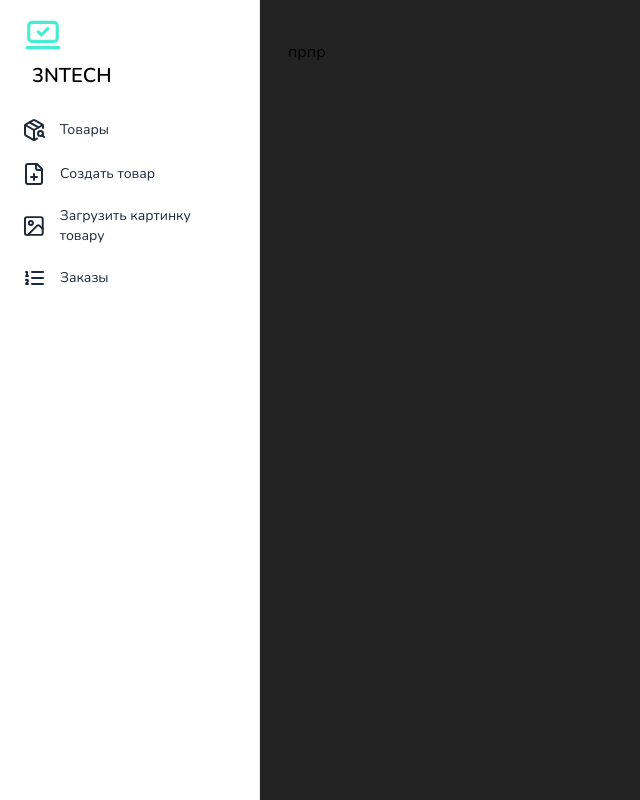
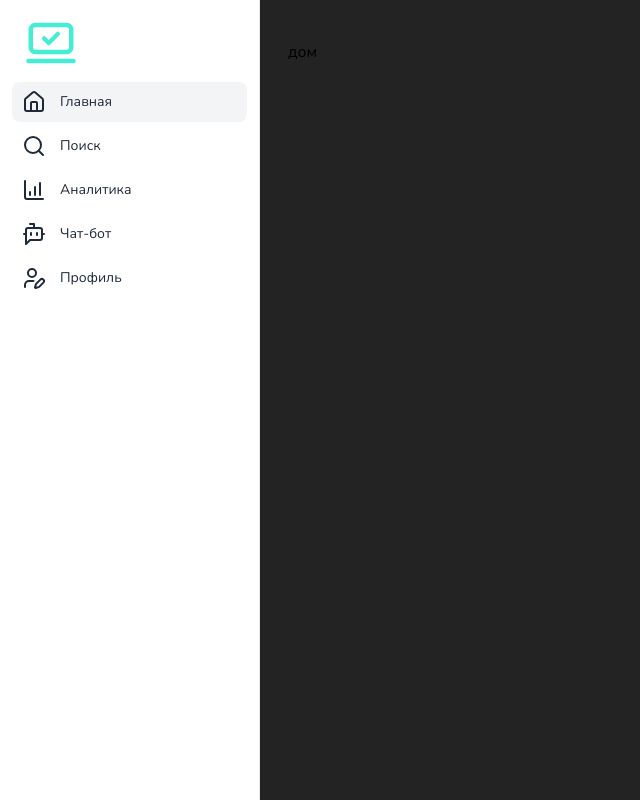
Before and after one commit to hunamuna123/Flowly-frontend, a Nuxt app: page /panel in a window 1280 px wide. Shown: the whole page, without its empty margins (0-640 px from the left). Built offline with nearby package versions, Linux system fonts and the light colour scheme.

Commit message:
жпроа комит алйаут /panel

```diff
--- a/assets/css/main.css
+++ b/assets/css/main.css
@@ -7,8 +7,8 @@
 }
 
 body, html {
-    margin: 0;
-    padding: 0;
+    width: 100%;
+    height: 100%;
     background-color: #232323;
     font-family: 'inter', sans-serif;
 }
--- /dev/null
+++ b/layouts/analytic.vue
@@ -0,0 +1 @@
+<template>Аналитика </template>
--- /dev/null
+++ b/layouts/chatai.vue
@@ -0,0 +1 @@
+<template>Чат аи </template>
--- /dev/null
+++ b/layouts/home.vue
@@ -0,0 +1,3 @@
+<template>
+    дом
+</template>
--- /dev/null
+++ b/layouts/profile.vue
@@ -0,0 +1 @@
+<template>профиль </template>
--- /dev/null
+++ b/layouts/search.vue
@@ -0,0 +1 @@
+<template> поиск</template>
--- a/pages/panel/index.vue
+++ b/pages/panel/index.vue
@@ -1,49 +1,173 @@
 <template>
-    <div class="sticky top-0 inset-x-0 z-20 bg-white border-y px-4 sm:px-6 lg:px-8 lg:hidden">
-    <div class="flex items-center py-2">
-      <button type="button" class="size-8 flex justify-center items-center gap-x-2 border border-gray-200 text-gray-800 hover:text-gray-500 rounded-lg focus:outline-none focus:text-gray-500 disabled:opacity-50 disabled:pointer-events-none" aria-haspopup="dialog" aria-expanded="false" aria-controls="hs-application-sidebar" aria-label="Toggle navigation" data-hs-overlay="#hs-application-sidebar">
-        <span class="sr-only">Toggle Navigation</span>
-        <svg class="shrink-0 size-4" xmlns="http://www.w3.org/2000/svg" width="24" height="24" viewBox="0 0 24 24" fill="none" stroke="currentColor" stroke-width="2" stroke-linecap="round" stroke-linejoin="round"><rect width="18" height="18" x="3" y="3" rx="2"/><path d="M15 3v18"/><path d="m8 9 3 3-3 3"/></svg>
-      </button>
+  <div
+    class="sticky top-0 inset-x-0 z-62 bg-white border-y py-2 border-gray-200 px-4 sm:px-6 sm:px-8 sm:hidden dark:bg-neutral-800 dark:border-neutral-700"
+  >
+    <div class="flex justify-center items-center min-h-screen">
+      <div
+        class="w-full md:h-[80%] md:max-w-md h-auto bg-neutral-800 shadow-lg border-neutral-700 flex flex-col min-h-screen overflow-hidden"
+      >
+        <div class="flex-grow p-5 overflow-auto mb-12">
+          <NuxtLayout :name="currentLayout" />
+        </div>
+        <div
+          class="w-full bg-neutral-800 text-white py-3 px-4 border-t border-neutral-700 flex justify-around items-center fixed bottom-0 left-0 right-0 md:max-w-md mx-auto"
+        >
+          <button
+            @click="changeLayout('home')"
+            class="p-4 border border-neutral-700 rounded-2xl hover:bg-[#1d1d1d] transition"
+          >
+          <svg xmlns="http://www.w3.org/2000/svg" width="24" height="24" viewBox="0 0 24 24" fill="none" stroke="currentColor" stroke-width="2" stroke-linecap="round" stroke-linejoin="round" class="lucide lucide-house-icon lucide-house"><path d="M15 21v-8a1 1 0 0 0-1-1h-4a1 1 0 0 0-1 1v8"/><path d="M3 10a2 2 0 0 1 .709-1.528l7-5.999a2 2 0 0 1 2.582 0l7 5.999A2 2 0 0 1 21 10v9a2 2 0 0 1-2 2H5a2 2 0 0 1-2-2z"/></svg>
+
+          </button>
+          <button
+            @click="changeLayout('search')"
+            class="p-4 border border-neutral-700 rounded-2xl hover:bg-[#1d1d1d] transition"
+          >
+          <svg xmlns="http://www.w3.org/2000/svg" width="24" height="24" viewBox="0 0 24 24" fill="none" stroke="currentColor" stroke-width="2" stroke-linecap="round" stroke-linejoin="round" class="lucide lucide-search-icon lucide-search"><circle cx="11" cy="11" r="8"/><path d="m21 21-4.3-4.3"/></svg>
+          </button>
+          <button
+            @click="changeLayout('analytic')"
+            class="p-4 border border-neutral-700 rounded-2xl hover:bg-[#1d1d1d] transition"
+          >
+          <svg xmlns="http://www.w3.org/2000/svg" width="24" height="24" viewBox="0 0 24 24" fill="none" stroke="currentColor" stroke-width="2" stroke-linecap="round" stroke-linejoin="round" class="lucide lucide-chart-column-increasing-icon lucide-chart-column-increasing"><path d="M13 17V9"/><path d="M18 17V5"/><path d="M3 3v16a2 2 0 0 0 2 2h16"/><path d="M8 17v-3"/></svg>
+          </button>
+          <button
+            @click="changeLayout('chatai')"
+            class="p-4 border border-neutral-700 rounded-2xl hover:bg-[#1d1d1d] transition"
+          >
+          <svg xmlns="http://www.w3.org/2000/svg" width="24" height="24" viewBox="0 0 24 24" fill="none" stroke="currentColor" stroke-width="2" stroke-linecap="round" stroke-linejoin="round" class="lucide lucide-bot-message-square-icon lucide-bot-message-square"><path d="M12 6V2H8"/><path d="m8 18-4 4V8a2 2 0 0 1 2-2h12a2 2 0 0 1 2 2v8a2 2 0 0 1-2 2Z"/><path d="M2 12h2"/><path d="M9 11v2"/><path d="M15 11v2"/><path d="M20 12h2"/></svg>
+          </button>
+          <button
+            @click="changeLayout('profile')"
+            class="p-4 border border-neutral-700 rounded-2xl hover:bg-[#1d1d1d] transition"
+          >
+          <svg
+                  xmlns="http://www.w3.org/2000/svg"
+                  width="24"
+                  height="24"
+                  viewBox="0 0 24 24"
+                  fill="none"
+                  stroke="currentColor"
+                  stroke-width="2"
+                  stroke-linecap="round"
+                  stroke-linejoin="round"
+                  class="lucide lucide-user-pen-icon lucide-user-pen"
+                >
+                  <path d="M11.5 15H7a4 4 0 0 0-4 4v2" />
+                  <path
+                    d="M21.378 16.626a1 1 0 0 0-3.004-3.004l-4.01 4.012a2 2 0 0 0-.506.854l-.837 2.87a.5.5 0 0 0 .62.62l2.87-.837a2 2 0 0 0 .854-.506z"
+                  />
+                  <circle cx="10" cy="7" r="4" />
+                </svg>
+          </button>
+        </div>
+      </div>
     </div>
   </div>
-
-  <div id="hs-application-sidebar" class="hs-overlay  [--auto-close:lg] hs-overlay-open:translate-x-0 -translate-x-full transition-all duration-300 transform w-[260px] h-full hidden fixed inset-y-0 start-0 z-[60] bg-white border-e border-gray-200 lg:block lg:translate-x-0 lg:end-auto lg:bottom-0" role="dialog" tabindex="-1" aria-label="Sidebar">
+  <div
+    id="hs-application-sidebar"
+    class="hs-overlay [--auto-close:sm] hs-overlay-open:translate-x-0 -translate-x-full transition-all duration-300 transform w-65 h-full hidden fixed inset-y-0 start-0 z-60 bg-white border-e border-gray-200 sm:block sm:translate-x-0 sm:end-auto sm:bottom-0 dark:bg-neutral-800 dark:border-neutral-700"
+    role="dialog"
+    tabindex="-1"
+    aria-label="Sidebar"
+  >
     <div class="relative flex flex-col h-full max-h-full">
-      <div class="px-6 pt-4">
-        <NuxtLink to="/" class="flex-none rounded-xl text-xl inline-block font-semibold focus:outline-none focus:opacity-80 flex items-center">
-          <svg xmlns="http://www.w3.org/2000/svg" width="38" height="38" viewBox="0 0 24 24" fill="none" stroke="currentColor" stroke-width="2" stroke-linecap="round" stroke-linejoin="round" class="lucide lucide-laptop-minimal-check text-teal-300">
+      <div class="px-6 pt-4 flex items-center">
+        <NuxtLink
+          class="flex-none rounded-xl text-2xl flex gap-3 items-center font-semibold focus:outline-none border-teal-200 focus:opacity-80"
+          to="/#main"
+          aria-label="Preline"
+        >
+          <svg
+            xmlns="http://www.w3.org/2000/svg"
+            width="54"
+            height="54"
+            viewBox="0 0 24 24"
+            fill="none"
+            stroke="currentColor"
+            stroke-width="2"
+            stroke-linecap="round"
+            stroke-linejoin="round"
+            class="lucide lucide-laptop-minimal-check text-teal-300"
+          >
             <path d="M2 20h20" />
             <path d="m9 10 2 2 4-4" />
             <rect x="3" y="4" width="18" height="12" rx="2" />
           </svg>
-          <p class="p-2">3NTECH</p>
+          <p class="text-white">Flowly</p>
         </NuxtLink>
+
+        <div class="hidden sm:block ms-2"></div>
       </div>
-
-      <div class="h-full overflow-y-auto [&::-webkit-scrollbar]:w-2 [&::-webkit-scrollbar-thumb]:rounded-full [&::-webkit-scrollbar-track]:bg-gray-100 [&::-webkit-scrollbar-thumb]:bg-gray-300">
-        <nav class="hs-accordion-group p-3 w-full flex flex-col flex-wrap" data-hs-accordion-always-open>
+      <div
+        class="h-full overflow-y-auto [&::-webkit-scrollbar]:w-2 [&::-webkit-scrollbar-thumb]:rounded-full [&::-webkit-scrollbar-track]:bg-gray-100 [&::-webkit-scrollbar-thumb]:bg-gray-300 dark:[&::-webkit-scrollbar-track]:bg-neutral-700 dark:[&::-webkit-scrollbar-thumb]:bg-neutral-500"
+      >
+        <nav
+          class="hs-accordion-group p-3 w-full flex flex-col flex-wrap"
+          data-hs-accordion-always-open
+        >
           <ul class="flex flex-col space-y-1">
             <li>
-              <a class="w-full flex items-center gap-x-3.5 py-2 px-2.5 text-sm text-gray-800 rounded-lg hover:bg-gray-100" @click="changeLayout('product')" href="#">
-                <svg xmlns="http://www.w3.org/2000/svg" width="24" height="24" viewBox="0 0 24 24" fill="none" stroke="currentColor" stroke-width="2" stroke-linecap="round" stroke-linejoin="round" class="lucide lucide-package-search"><path d="M21 10V8a2 2 0 0 0-1-1.73l-7-4a2 2 0 0 0-2 0l-7 4A2 2 0 0 0 3 8v8a2 2 0 0 0 1 1.73l7 4a2 2 0 0 0 2 0l2-1.14"/><path d="m7.5 4.27 9 5.15"/><polyline points="3.29 7 12 12 20.71 7"/><line x1="12" x2="12" y1="22" y2="12"/><circle cx="18.5" cy="15.5" r="2.5"/><path d="M20.27 17.27 22 19"/></svg>    Товары
-              </a>
-            </li>
-
-            <li>
-              <a class="w-full flex items-center gap-x-3.5 py-2 px-2.5 text-sm text-gray-800 rounded-lg hover:bg-gray-100" @click="changeLayout('create')" href="#">
-                <svg xmlns="http://www.w3.org/2000/svg" width="24" height="24" viewBox="0 0 24 24" fill="none" stroke="currentColor" stroke-width="2" stroke-linecap="round" stroke-linejoin="round" class="lucide lucide-file-plus"><path d="M15 2H6a2 2 0 0 0-2 2v16a2 2 0 0 0 2 2h12a2 2 0 0 0 2-2V7Z"/><path d="M14 2v4a2 2 0 0 0 2 2h4"/><path d="M9 15h6"/><path d="M12 18v-6"/></svg>  Создать товар
-              </a>
-            </li>
-
-            <li>
-              <a class="w-full flex items-center gap-x-3.5 py-2 px-2.5 text-sm text-gray-800 rounded-lg hover:bg-gray-100" @click="changeLayout('upload')" href="#">
-                <svg xmlns="http://www.w3.org/2000/svg" width="24" height="24" viewBox="0 0 24 24" fill="none" stroke="currentColor" stroke-width="2" stroke-linecap="round" stroke-linejoin="round" class="lucide lucide-image"><rect width="18" height="18" x="3" y="3" rx="2" ry="2"/><circle cx="9" cy="9" r="2"/><path d="m21 15-3.086-3.086a2 2 0 0 0-2.828 0L6 21"/></svg>  Загрузить картинку товару
+              <a
+                 @click="changeLayout('home')"
+                class="flex items-center gap-x-3.5 py-2 px-2.5 bg-gray-100 text-sm text-gray-800 rounded-lg hover:bg-gray-100 focus:outline-hidden focus:bg-gray-100 dark:bg-neutral-700 dark:hover:bg-neutral-700 dark:focus:bg-neutral-700 dark:text-white"
+                href="#"
+              >
+              <svg xmlns="http://www.w3.org/2000/svg" width="24" height="24" viewBox="0 0 24 24" fill="none" stroke="currentColor" stroke-width="2" stroke-linecap="round" stroke-linejoin="round" class="lucide lucide-house-icon lucide-house"><path d="M15 21v-8a1 1 0 0 0-1-1h-4a1 1 0 0 0-1 1v8"/><path d="M3 10a2 2 0 0 1 .709-1.528l7-5.999a2 2 0 0 1 2.582 0l7 5.999A2 2 0 0 1 21 10v9a2 2 0 0 1-2 2H5a2 2 0 0 1-2-2z"/></svg>
+                Главная
               </a>
             </li>
             <li>
-              <a class="w-full flex items-center gap-x-3.5 py-2 px-2.5 text-sm text-gray-800 rounded-lg hover:bg-gray-100" @click="changeLayout('orders')" href="#">
-                <svg xmlns="http://www.w3.org/2000/svg" width="24" height="24" viewBox="0 0 24 24" fill="none" stroke="currentColor" stroke-width="2" stroke-linecap="round" stroke-linejoin="round" class="lucide lucide-list-ordered"><path d="M10 12h11"/><path d="M10 18h11"/><path d="M10 6h11"/><path d="M4 10h2"/><path d="M4 6h1v4"/><path d="M6 18H4c0-1 2-2 2-3s-1-1.5-2-1"/></svg>   Заказы
+              <a
+               @click="changeLayout('search')"
+                class="w-full flex items-center gap-x-3.5 py-2 px-2.5 text-sm text-gray-800 rounded-lg hover:bg-gray-100 focus:outline-hidden focus:bg-gray-100 dark:bg-neutral-800 dark:hover:bg-neutral-700 dark:focus:bg-neutral-700 dark:text-neutral-200"
+                href="#"
+              >
+              <svg xmlns="http://www.w3.org/2000/svg" width="24" height="24" viewBox="0 0 24 24" fill="none" stroke="currentColor" stroke-width="2" stroke-linecap="round" stroke-linejoin="round" class="lucide lucide-search-icon lucide-search"><circle cx="11" cy="11" r="8"/><path d="m21 21-4.3-4.3"/></svg> Поиск
+              </a>
+            </li>
+            <li>
+              <a
+               @click="changeLayout('analytic')"
+                class="w-full flex items-center gap-x-3.5 py-2 px-2.5 text-sm text-gray-800 rounded-lg hover:bg-gray-100 focus:outline-hidden focus:bg-gray-100 dark:bg-neutral-800 dark:hover:bg-neutral-700 dark:focus:bg-neutral-700 dark:text-neutral-200"
+                href="#"
+              >
+              <svg xmlns="http://www.w3.org/2000/svg" width="24" height="24" viewBox="0 0 24 24" fill="none" stroke="currentColor" stroke-width="2" stroke-linecap="round" stroke-linejoin="round" class="lucide lucide-chart-column-increasing-icon lucide-chart-column-increasing"><path d="M13 17V9"/><path d="M18 17V5"/><path d="M3 3v16a2 2 0 0 0 2 2h16"/><path d="M8 17v-3"/></svg>   Аналитика
+              </a>
+            </li>
+            <li>
+              <a
+              @click="changeLayout('chatai')"
+                class="w-full flex items-center gap-x-3.5 py-2 px-2.5 text-sm text-gray-800 rounded-lg hover:bg-gray-100 focus:outline-hidden focus:bg-gray-100 dark:bg-neutral-800 dark:hover:bg-neutral-700 dark:focus:bg-neutral-700 dark:text-neutral-200"
+                href="#"
+              >
+              <svg xmlns="http://www.w3.org/2000/svg" width="24" height="24" viewBox="0 0 24 24" fill="none" stroke="currentColor" stroke-width="2" stroke-linecap="round" stroke-linejoin="round" class="lucide lucide-bot-message-square-icon lucide-bot-message-square"><path d="M12 6V2H8"/><path d="m8 18-4 4V8a2 2 0 0 1 2-2h12a2 2 0 0 1 2 2v8a2 2 0 0 1-2 2Z"/><path d="M2 12h2"/><path d="M9 11v2"/><path d="M15 11v2"/><path d="M20 12h2"/></svg>Чат-бот   </a>
+            </li>
+            <li>
+              <a
+              @click="changeLayout('profile')"
+                class="w-full flex items-center gap-x-3.5 py-2 px-2.5 text-sm text-gray-800 rounded-lg hover:bg-gray-100 focus:outline-hidden focus:bg-gray-100 dark:bg-neutral-800 dark:hover:bg-neutral-700 dark:focus:bg-neutral-700 dark:text-neutral-200"
+                href="#"
+              >
+                <svg
+                  xmlns="http://www.w3.org/2000/svg"
+                  width="24"
+                  height="24"
+                  viewBox="0 0 24 24"
+                  fill="none"
+                  stroke="currentColor"
+                  stroke-width="2"
+                  stroke-linecap="round"
+                  stroke-linejoin="round"
+                  class="lucide lucide-user-pen-icon lucide-user-pen"
+                >
+                  <path d="M11.5 15H7a4 4 0 0 0-4 4v2" />
+                  <path
+                    d="M21.378 16.626a1 1 0 0 0-3.004-3.004l-4.01 4.012a2 2 0 0 0-.506.854l-.837 2.87a.5.5 0 0 0 .62.62l2.87-.837a2 2 0 0 0 .854-.506z"
+                  />
+                  <circle cx="10" cy="7" r="4" />
+                </svg>
+                Профиль
               </a>
             </li>
           </ul>
@@ -52,7 +176,23 @@
     </div>
   </div>
 
-  <div class="w-full pt-10 px-4 sm:px-6 md:px-8 lg:ps-72">
-   прпр
+  <div class="w-full pt-10 px-4 sm:px-6 sm:ps-72">
+    <NuxtLayout :name="currentLayout" />
   </div>
 </template>
+
+<script>
+export default {
+  data() {
+    return {
+      currentLayout: "home",
+    };
+  },
+  methods: {
+    changeLayout(layoutName) {
+      this.currentLayout = layoutName;
+      console.log("Текущий макет:", this.currentLayout);
+    },
+  },
+};
+</script>
```
